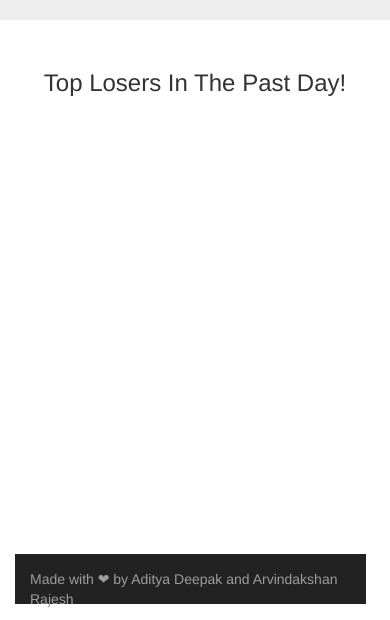
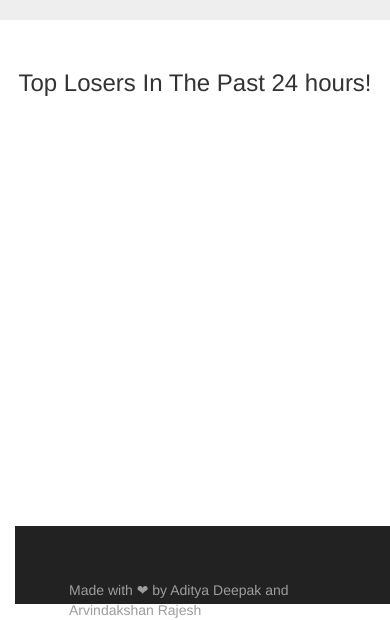
Before and after one commit to aditya8100/stock-teller, a plain HTML site: page index.html in a window 390 px wide. Shown: the part 240-860 px from the top of the page. Drawn offline with nearby package versions, Linux system fonts and the light colour scheme; no server answers.

Commit message:
Small change

```diff
--- a/css/custom.css
+++ b/css/custom.css
@@ -22,7 +22,8 @@
 
 @media (max-width: 648px) {
 	#footernav {
-	  width: 90%;
-	  bottom:10;
+	  width: 100%;
+	  position: absolute;
+	  padding: 10%
 	 }
    }
--- a/index.html
+++ b/index.html
@@ -35,7 +35,7 @@
             <div class="container">
                 <div class="row">
                     <div class="col-md-12">
-                        <h3> Top Losers In The Past Day! </h3>
+                        <h3> Top Losers In The Past 24 hours! </h3>
                     </div>
                 </div>
             </div>
```
